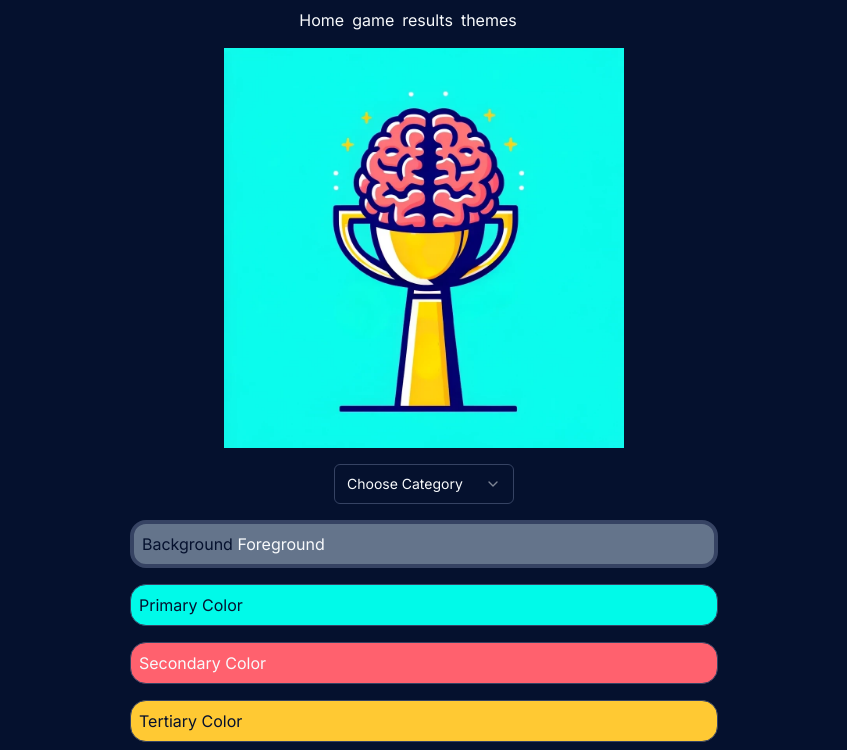
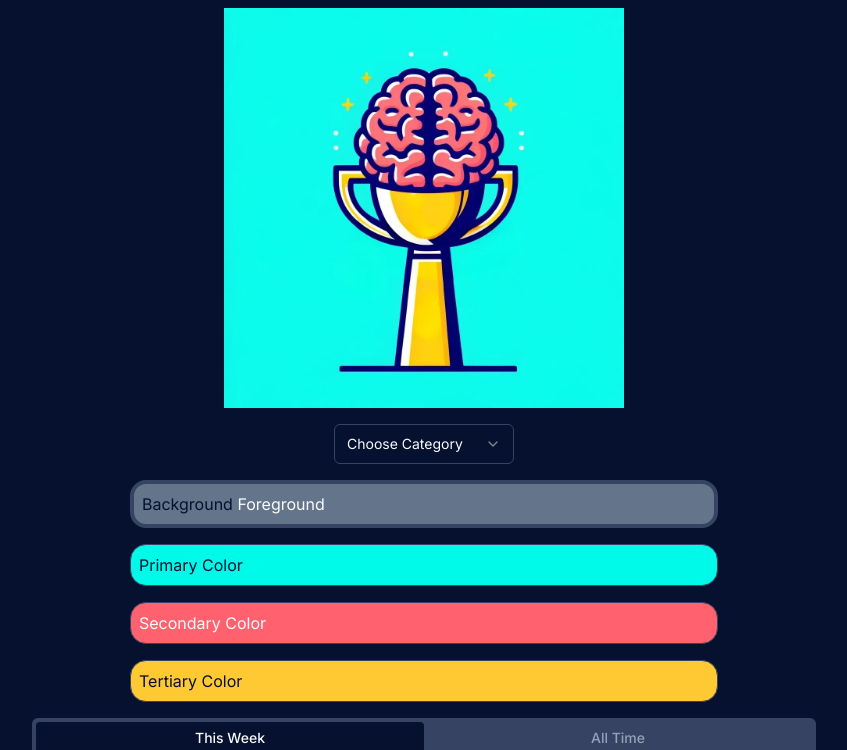
Before and after one commit to jwbw29/logo-trivia, a Next.js app: page /themes in a window 1280 px wide. Shown: the top 750 px of the page, without its empty margins (216-1063 px from the left). Built offline with nearby package versions, Linux system fonts and the light colour scheme.

Commit message:
cleaned up tempNav

```diff
--- a/app/game/page.tsx
+++ b/app/game/page.tsx
@@ -13,13 +13,11 @@ import {
   DialogTitle,
   DialogTrigger,
 } from "@/components/ui/dialog";
-import TempNav from "@/components/tempNav";
 
 export default function Game() {
   return (
     <main className="flex flex-col min-h-screen">
       <nav aria-label="settings" className="flex justify-end p-2 pt-4">
-        <TempNav />
         <Dialog>
           <DialogTrigger asChild>
             <Button variant="ghost" size="icon">
--- a/app/results/page.tsx
+++ b/app/results/page.tsx
@@ -3,13 +3,11 @@ import Login from "@/components/Login";
 import { LuHome } from "react-icons/lu";
 import { Button } from "@/components/ui/button";
 import Link from "next/link";
-import TempNav from "@/components/tempNav";
 
 export default function Results() {
   return (
     <main className="flex flex-col min-h-screen ">
       <nav className="flex justify-end p-8 ">
-        <TempNav />
         <Button variant="ghost" size="icon" className="text-2xl">
           <Link href="/">
             <LuHome />
--- a/app/themes/page.tsx
+++ b/app/themes/page.tsx
@@ -21,12 +21,10 @@ import {
 } from "@/components/Buttons";
 import { Button } from "@/components/ui/button";
 import { LeaderboardTabs } from "@/components/LeaderboardTabs";
-import TempNav from "@/components/tempNav";
 
 export default function Themes() {
   return (
     <main className="flex flex-col min-h-screen items-center gap-4">
-      <TempNav />
       <Image
         src={logo}
         alt="brand logo"
--- a/components/Nav.tsx
+++ b/components/Nav.tsx
@@ -1,12 +1,9 @@
 import { Avatar, AvatarFallback, AvatarImage } from "@/components/ui/avatar";
-import TempNav from "./tempNav";
 
 export default function Nav() {
   return (
     <nav className="flex justify-end p-8">
       {/* <Link href="/profile"> */}
-      {/* TODO Remove TempNav everywhere */}
-      <TempNav />
       <Avatar>
         <AvatarImage src="https://github.com/shadcn.png" />
         <AvatarFallback>CN</AvatarFallback>
--- a/components/tempNav.tsx
+++ /dev/null
@@ -1,12 +0,0 @@
-import Link from "next/link";
-
-export default function TempNav() {
-  return (
-    <nav aria-label="temp nav" className="flex gap-2 mr-8 self-center">
-      <Link href="/">Home</Link>
-      <Link href="/game">game</Link>
-      <Link href="/results">results</Link>
-      <Link href="/themes">themes</Link>
-    </nav>
-  );
-}
```
